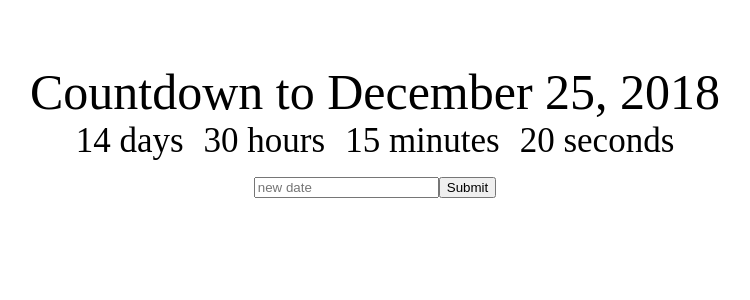
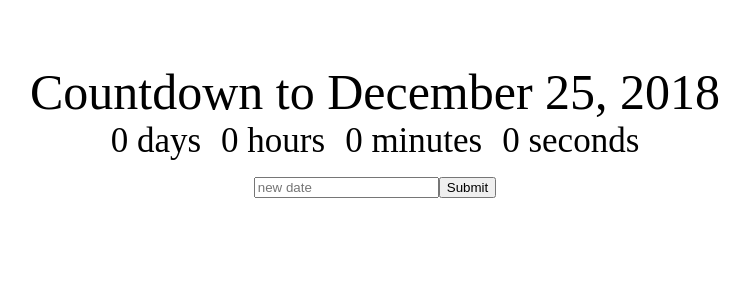
Before and after one commit to dotran1989/react_web, a React (Create React App) app in the folder countdownchamp/: page / in a window 1280 px wide. Shown: the top 300 px of the page, without its empty margins (265-1015 px from the left). Built offline with nearby package versions, Linux system fonts and the light colour scheme.

Commit message:
create Clock component

```diff
--- a/countdownchamp/src/App.jsx
+++ b/countdownchamp/src/App.jsx
@@ -1,4 +1,5 @@
 import React, { Component } from 'react';
+import Clock from './Clock';
 import './App.css';
 
 class App extends Component {
@@ -16,12 +17,7 @@ class App extends Component {
         return (
             <div className="App">
                 <div className="App-title">Countdown to {this.state.deadline}</div>
-                <div>
-                    <div className="Clock-days">14 days</div>
-                    <div className="Clock-hours">30 hours</div>
-                    <div className="Clock-minutes">15 minutes</div>
-                    <div className="Clock-seconds">20 seconds</div>
-                </div>
+                <Clock />
                 <div>
                     <input
                         placeholder='new date'
--- /dev/null
+++ b/countdownchamp/src/Clock.jsx
@@ -0,0 +1,27 @@
+import React, { Component } from 'react';
+import './App.css';
+
+class Clock extends Component {
+    constructor(props) {
+        super(props);
+        this.state = {
+            days: 0,
+            hours: 0,
+            minutes: 0,
+            seconds: 0
+        }
+    }
+
+    render() {
+        return (
+            <div>
+                <div className="Clock-days">{this.state.days} days</div>
+                <div className="Clock-hours">{this.state.hours} hours</div>
+                <div className="Clock-minutes">{this.state.minutes} minutes</div>
+                <div className="Clock-seconds">{this.state.seconds} seconds</div>
+            </div>
+        );
+    }
+}
+
+export default Clock;
```
